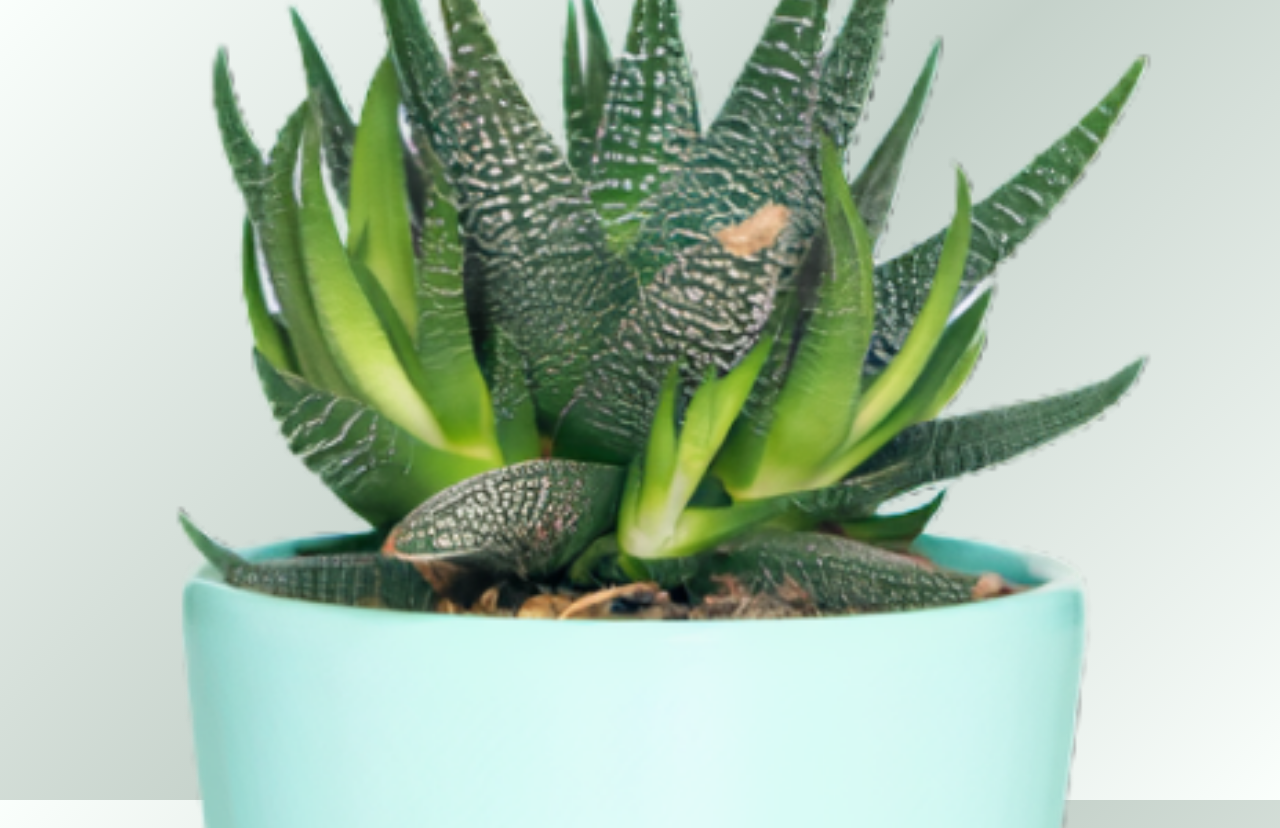
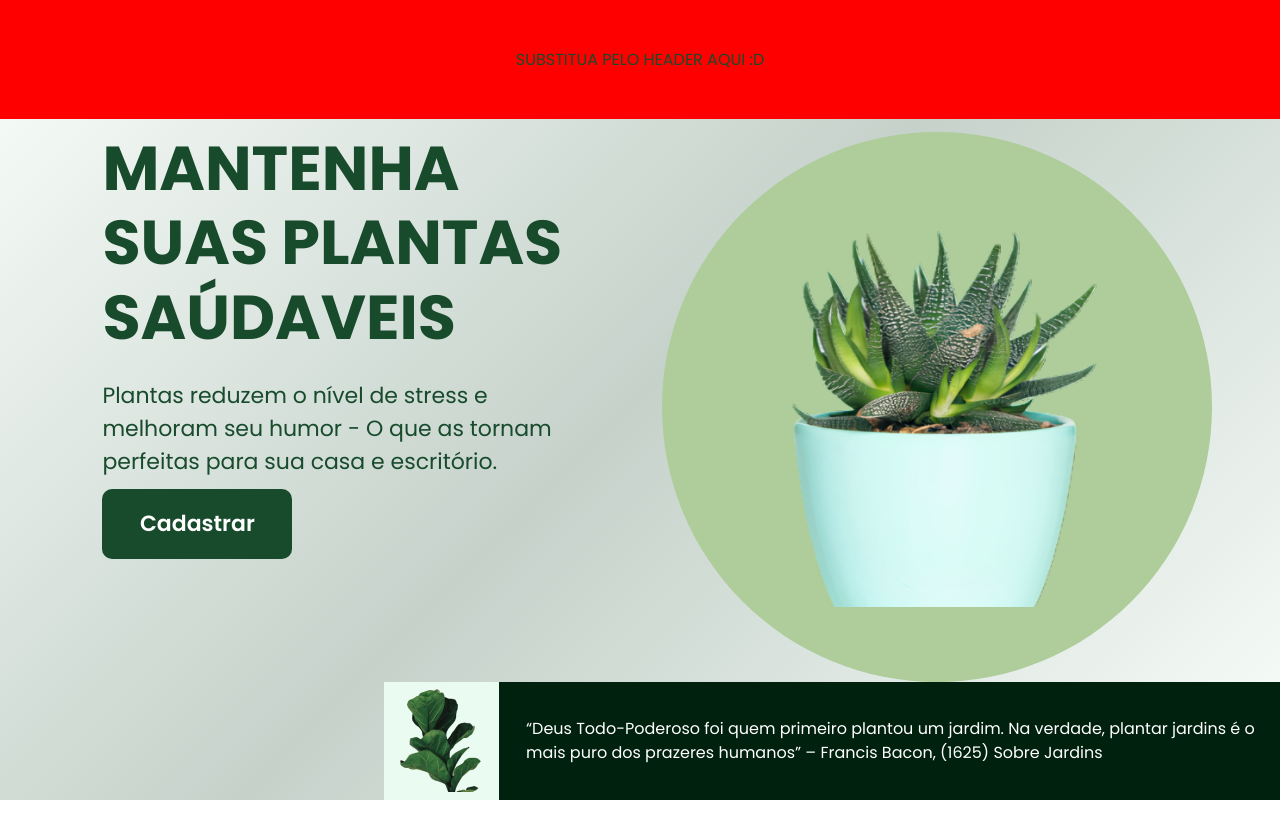
Before and after one commit to brenobcos/HELP-My-Plants, a React (Create React App) app: page / in a window 1280 px wide. Shown: the top 828 px of the page. After the commit the page ends 800 px from the top, so only its background shows below. Built offline with nearby package versions, Linux system fonts and the light colour scheme.

Commit message:
feat: create basic sctructure

```diff
--- a/src/pages/landingPage/index.tsx
+++ b/src/pages/landingPage/index.tsx
@@ -1,28 +1,81 @@
-import { Flex, Button, Text, Heading, Image } from "@chakra-ui/react";
+import { Flex, Button, Text, Heading, Image, Center } from "@chakra-ui/react";
+import { useHistory } from "react-router-dom";
 // import img from "./assets/landingpagelarge.png";
 const img = require("../../assets/landingpagelarge.png");
+const imgFooter = require("../../assets/landingpagesmall.png");
 function LandingPage() {
+  const history = useHistory();
   return (
-    <Flex w="100vw" h="100vh" justifyContent="center" flexDirection="column">
-      <Flex flexDirection="column" w="30%">
-        <Heading marginBottom="5%" fontSize="32px">
+    <Flex maxW="100vw" h="100vh" flexDirection="column">
+      <Center w="100%" h="15%" bg="red">
+        SUBSTITUA PELO HEADER AQUI :D
+      </Center>
+      <Flex
+        justifyContent="flex-start"
+        mt="1%"
+        ml={["0", "0", "0", "8%"]}
+        flexDirection={["column", "column", "column", "row"]}
+      >
+        <Flex
+          mr={["0", "0", "0", "2.5%"]}
+          flexDirection="column"
+          w={["100%", "100%", "100%", "40%"]}
+        >
+          <Heading marginBottom="5%" fontSize="62px" fontWeight="bold">
             MANTENHA SUAS PLANTAS SAÚDAVEIS
           </Heading>
-        <Text>
+          <Text fontSize="22px">
             Plantas reduzem o nível de stress e melhoram seu humor - O que as
             tornam perfeitas para sua casa e escritório.
           </Text>
           <Button
+            onClick={() => history.push("/signup")}
             w="190px"
             h="70px"
+            fontSize="22px"
             borderRadius="10px"
             color="gray.0"
             background="green.1000"
+            backgroundColor="green.800"
+            mt="2.5%"
+            _hover={{ border: "2px solid", borderColor: "green.500" }}
           >
             Cadastrar
           </Button>
         </Flex>
-      <Image src={img} />
+        <Center
+          width={["200px", "300px", "400px", "550px"]}
+          height={["200px", "300px", "400px", "550px"]}
+          borderRadius="50%"
+          bg="green.400"
+          position="relative"
+          ml={["0", "0", "0", "5%"]}
+        >
+          <Image
+            width={["150px", "220px", "320px", "400px"]}
+            height={["150px", "220px", "320px", "400px"]}
+            src={img}
+          />
+        </Center>
+      </Flex>
+      <Center
+        bg="green.1000"
+        w="70%"
+        h="119px"
+        mt="auto"
+        ml="auto"
+        color="gray.0"
+        display={["none", "none", "none", "inherit"]}
+      >
+        <Center bg="green.100" w="200px" h="100%">
+          <Image src={imgFooter} />
+        </Center>
+        <Text ml="3%">
+          “Deus Todo-Poderoso foi quem primeiro plantou um jardim. Na verdade,
+          plantar jardins é o mais puro dos prazeres humanos” – Francis Bacon,
+          (1625) Sobre Jardins
+        </Text>
+      </Center>
     </Flex>
   );
 }
```
Lines whose indentation alone changed are shown as unchanged.
